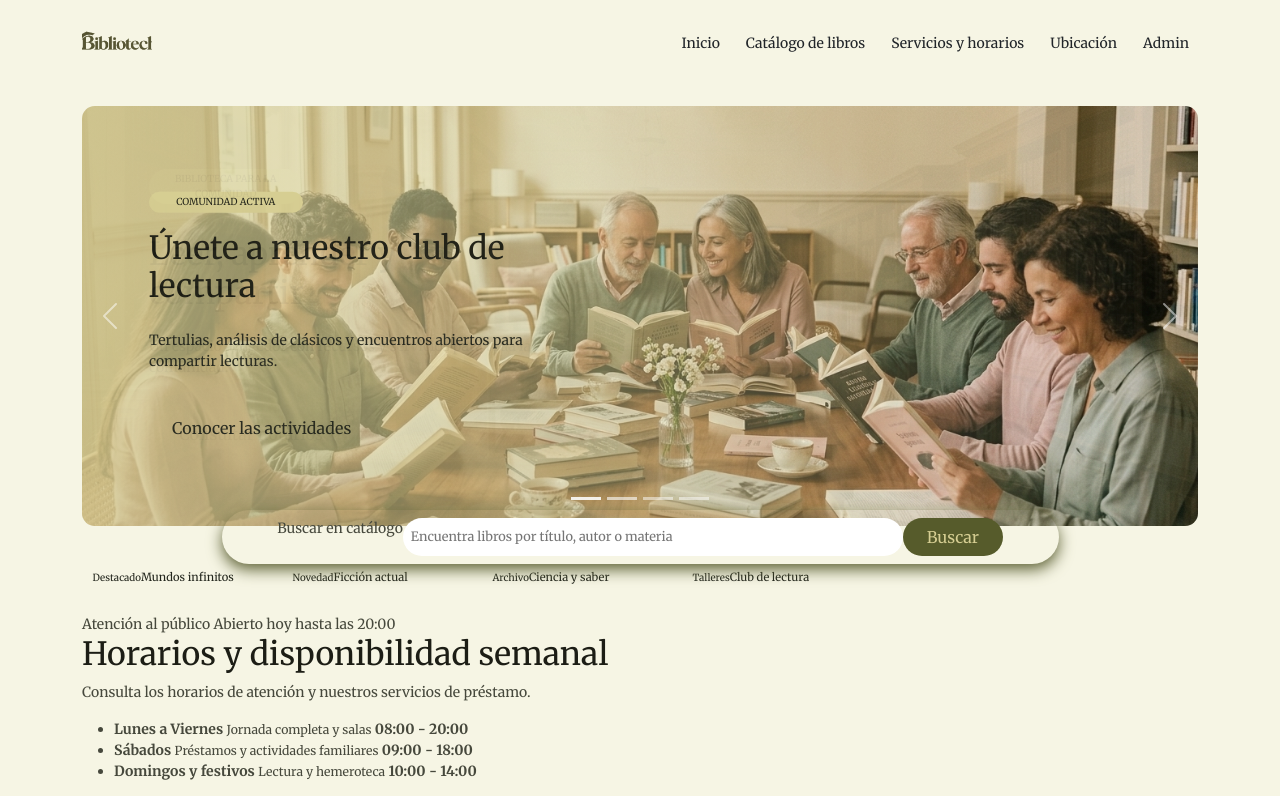
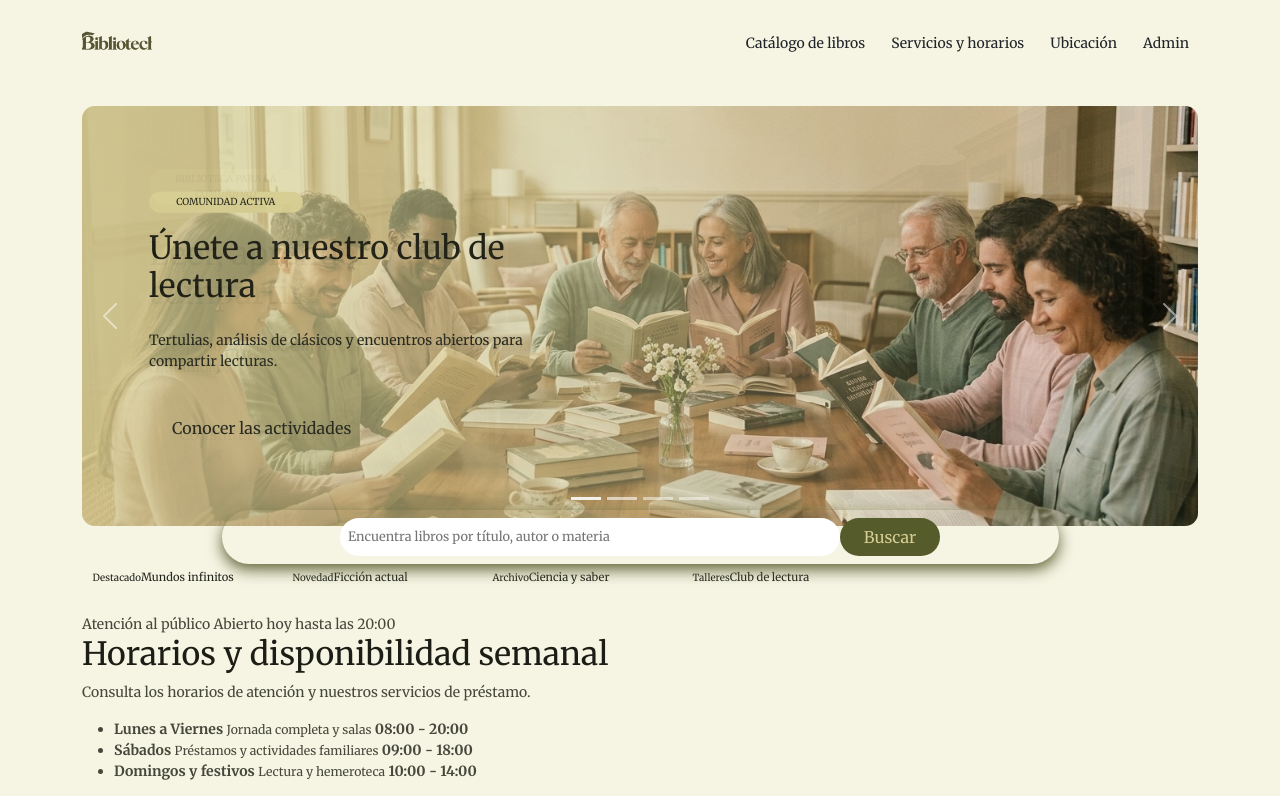
Before and after one commit to c8estelar/BiblioTech, a plain HTML site: page index.html in a window 1280 px wide. Shown: the top 796 px of the page. Drawn offline with nearby package versions, Linux system fonts and the light colour scheme.

Commit message:
feat: modificar navbar de inicio

```diff
--- a/index.html
+++ b/index.html
@@ -26,9 +26,9 @@
 
                 <div class="collapse navbar-collapse" id="navegacion-principal">
                     <ul class="navbar-nav ms-auto align-items-lg-center gap-lg-2">
-                        <li class="nav-item">
+                        <!--<li class="nav-item">
                             <a href="#inicio" class="btn btn-sm">Inicio</a>
-                        </li>
+                        </li>-->
                         <li class="nav-item">
                             <a href="./pages/catalgo.html" class="btn btn-sm">Catálogo de libros</a>
                         </li>
@@ -98,7 +98,7 @@
 
                 <button class="carousel-control-prev" type="button" data-bs-target="#carousel" data-bs-slide="prev">
                     <span class="carousel-control-prev-icon" aria-hidden="true"></span>
-
+                    <!--si este span no se escribe tal cual, no aparecerán las flechitas de control para pasar la diapositiva.-->
                 </button>
                 <button class="carousel-control-next" type="button" data-bs-target="#carousel" data-bs-slide="next">
                     <!--los data-bs-target es lo que apunta a un parámetro u otro, por ejemplo, wn este caso estamos en la sección que genera el carrusel, al principio de la sección está el parámetro data-bs-RIDE con el atributo de carousel, los data-bs-target hacen como un href cuando se le pone el # y lo refieren al ride que funciona como un id de lo que se está haciendo, idk jekj-->
@@ -108,7 +108,6 @@
             </div>
 
             <form action="./pages/catalgo.html" role="search" class="busqueda">
-                <label for="catalogo" class="escondido">Buscar en catálogo</label>
                 <input type="search" id="catalogo" placeholder="Encuentra libros por título, autor o materia">
                 <button type="submit" class="btn primary-button">Buscar</button>
             </form>
```
